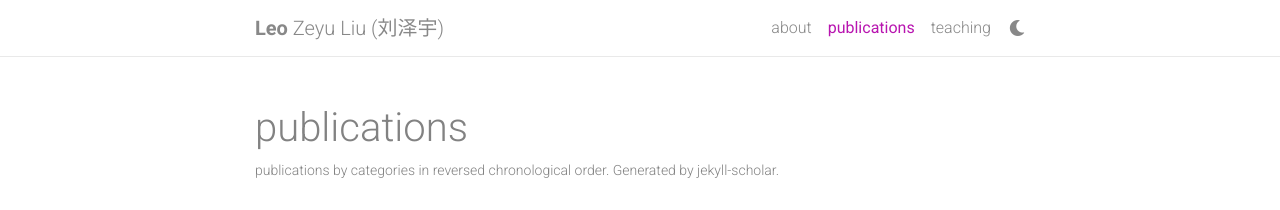
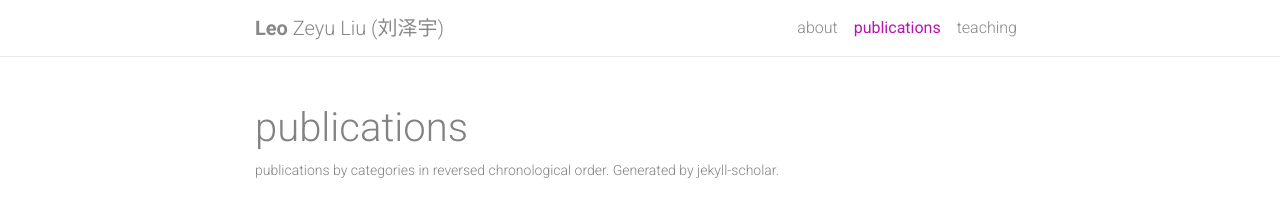
Before and after one commit to leo-liuzy/leo-liuzy.github.io, a Jekyll site: the page built from _pages/publications.md, in a window 1280 px wide. Shown: the top 210 px of the page. Built offline with Jekyll 4.4.1, drawn with Linux system fonts in a browser that asks for light colours; nearby versions of some CDN libraries; a style sheet for code colours, icons or effects is not loaded.

Commit message:
finish customization for now
Former-commit-id: f60431e35f62feb5c0d3a6016d5fe5f887eb9d9b

```diff
--- a/_config.yml
+++ b/_config.yml
@@ -155,7 +155,7 @@ enable_google_analytics:  false
 enable_mansory:           true
 enable_math:              true
 enable_tooltips:          false
-enable_darkmode:          true
+enable_darkmode:          false
 show_social_icons:        false
 
 # -----------------------------------------------------------------------------
```
Also changed, not shown: _pages/about.md (+1 -0 lines), 2 other files.
